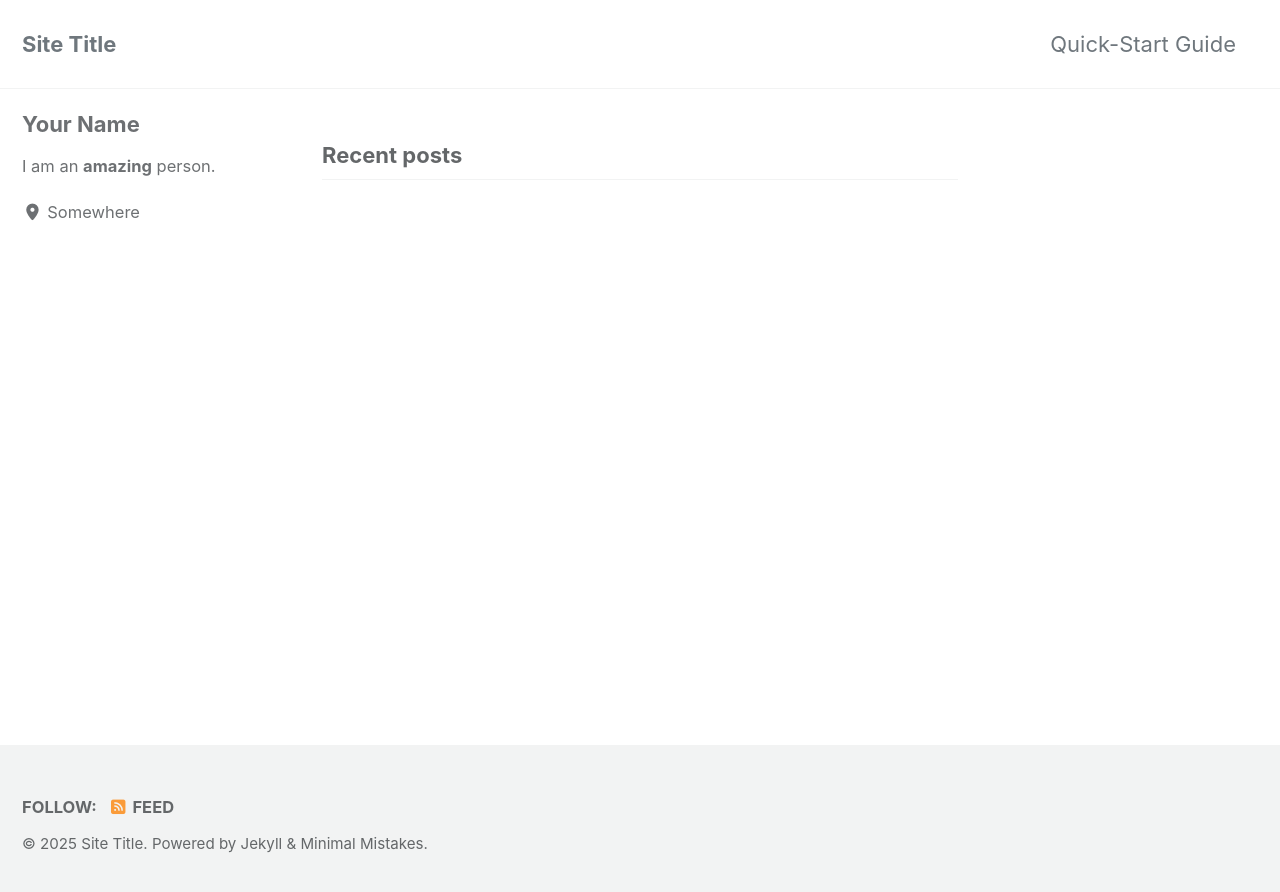
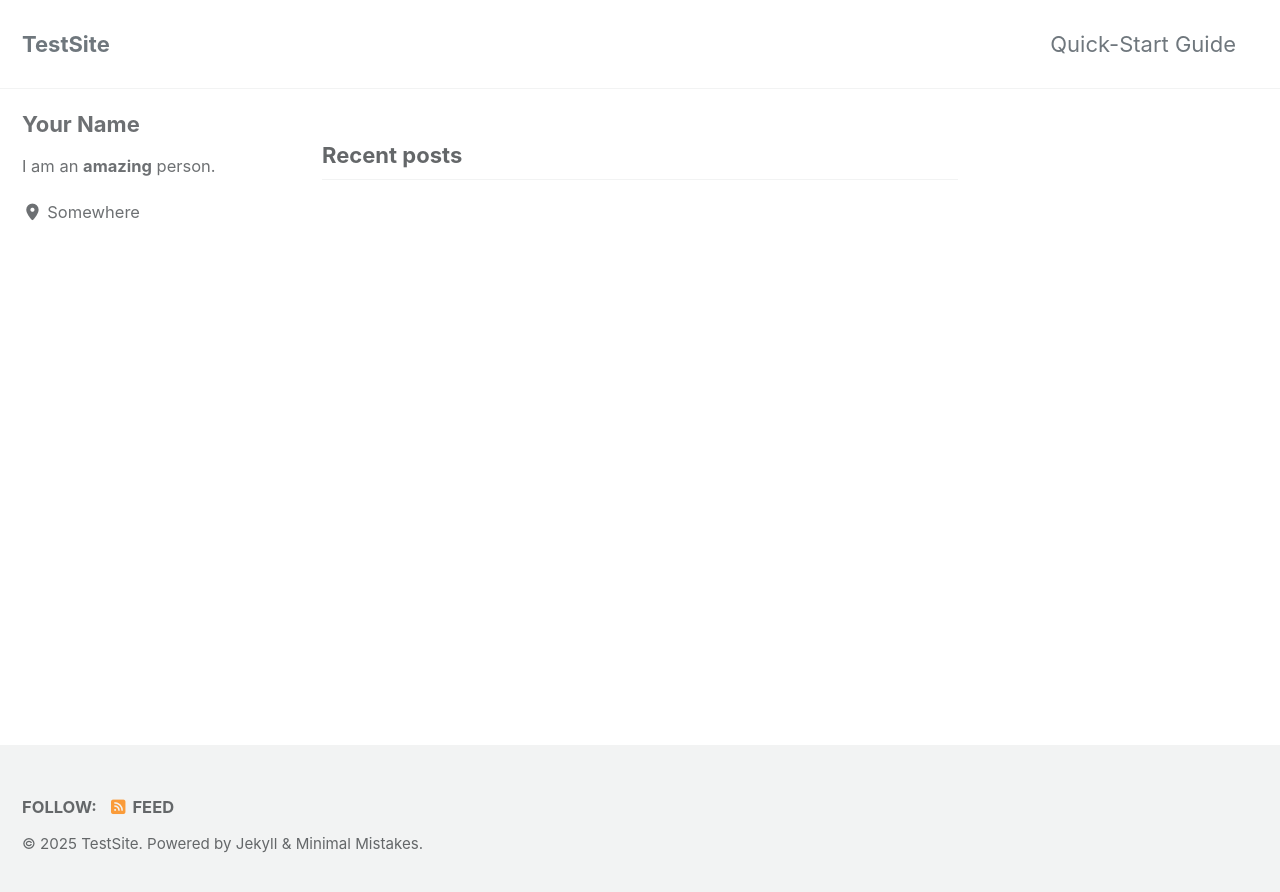
Before and after one commit to ihlinnerud/irja, a Jekyll site: the page built from index.html, in a window 1280 px wide. Shown: the top 892 px of the page. Built offline with Jekyll 4.4.1, drawn with Linux system fonts in a browser that asks for light colours; cached includes are drawn as plain includes; the list of posts is cut into pages by our own code.

Commit message:
Update _config.yml

```diff
--- a/_config.yml
+++ b/_config.yml
@@ -17,11 +17,11 @@ minimal_mistakes_skin    : "default" # "air", "aqua", "contrast", "dark", "dirt"
 # Site Settings
 locale                   : "en-US"
 rtl                      : # true, false (default) # turns direction of the page into right to left for RTL languages
-title                    : "Site Title"
+title                    : "TestSite"
 title_separator          : "-"
 subtitle                 : # site tagline that appears below site title in masthead
-name                     : "Your Name"
-description              : "An amazing website."
+name                     : "Irja Linnerud"
+description              : "First website."
 url                      : # the base hostname & protocol for your site e.g. "https://mmistakes.github.io"
 baseurl                  : # the subpath of your site, e.g. "/blog"
 repository               : # GitHub username/repo-name e.g. "mmistakes/minimal-mistakes"
```
